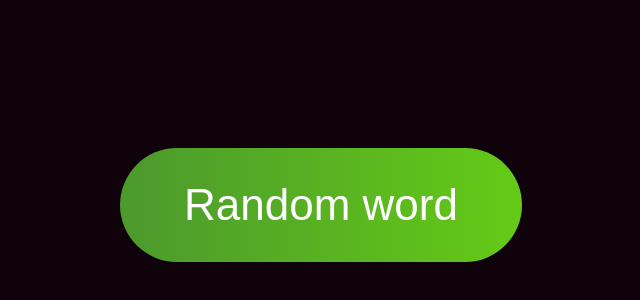
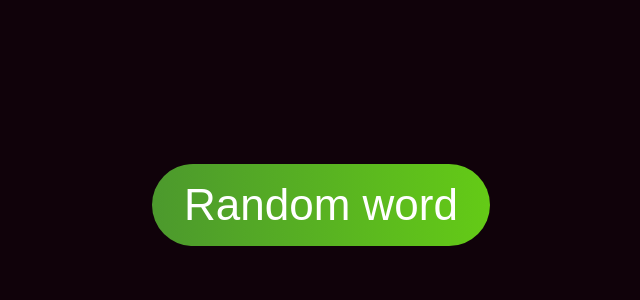
Before and after one commit to KUstimenko/random2, a plain HTML site: page index.html in a window 1280 px wide. Shown: the part 144-444 px from the top of the page, without its empty margins (319-959 px from the left). Drawn offline with Linux system fonts and the light colour scheme.

Commit message:
Update style.css

```diff
--- a/style.css
+++ b/style.css
@@ -23,6 +23,7 @@ body {
 
 .btn {
   position: relative;
+  text-align: center;
   background-image: linear-gradient(
     to right,
     #4c992d,
@@ -32,7 +33,7 @@ body {
   animation: gradientMove 4s ease-in-out infinite; /* Add animation */
   border-radius: 10em;
   text-decoration: none;
-  padding: 2rem 4rem;
+  padding: 1rem 2rem;
   font-weight: 500;
   display: inline-block;
   transition: background-size 0.4s ease-in-out; /* Smooth transition */
@@ -51,6 +52,7 @@ a {
 p {
   /* height: 200px; */
   color: white;
+  text-align: center;
 }
 .box {
   display: flex;
```
